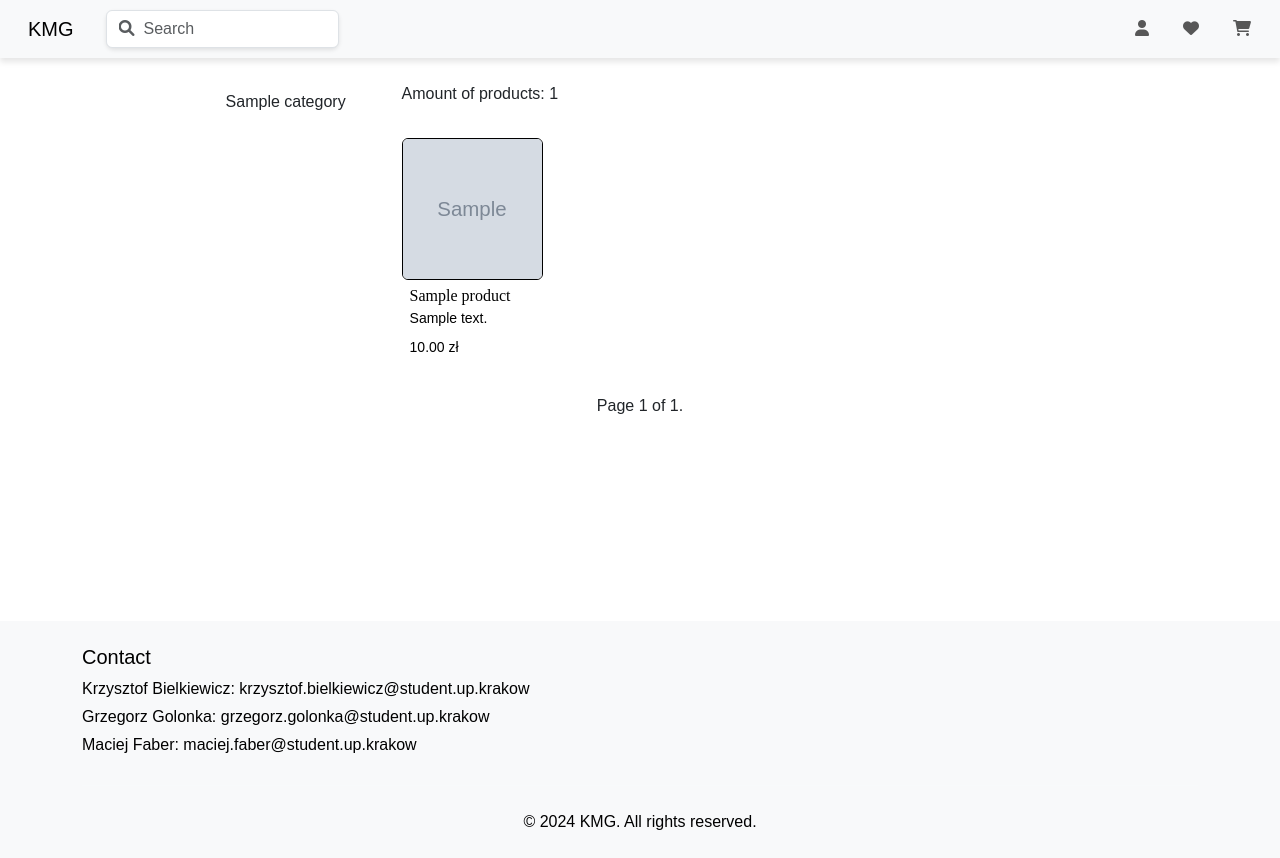
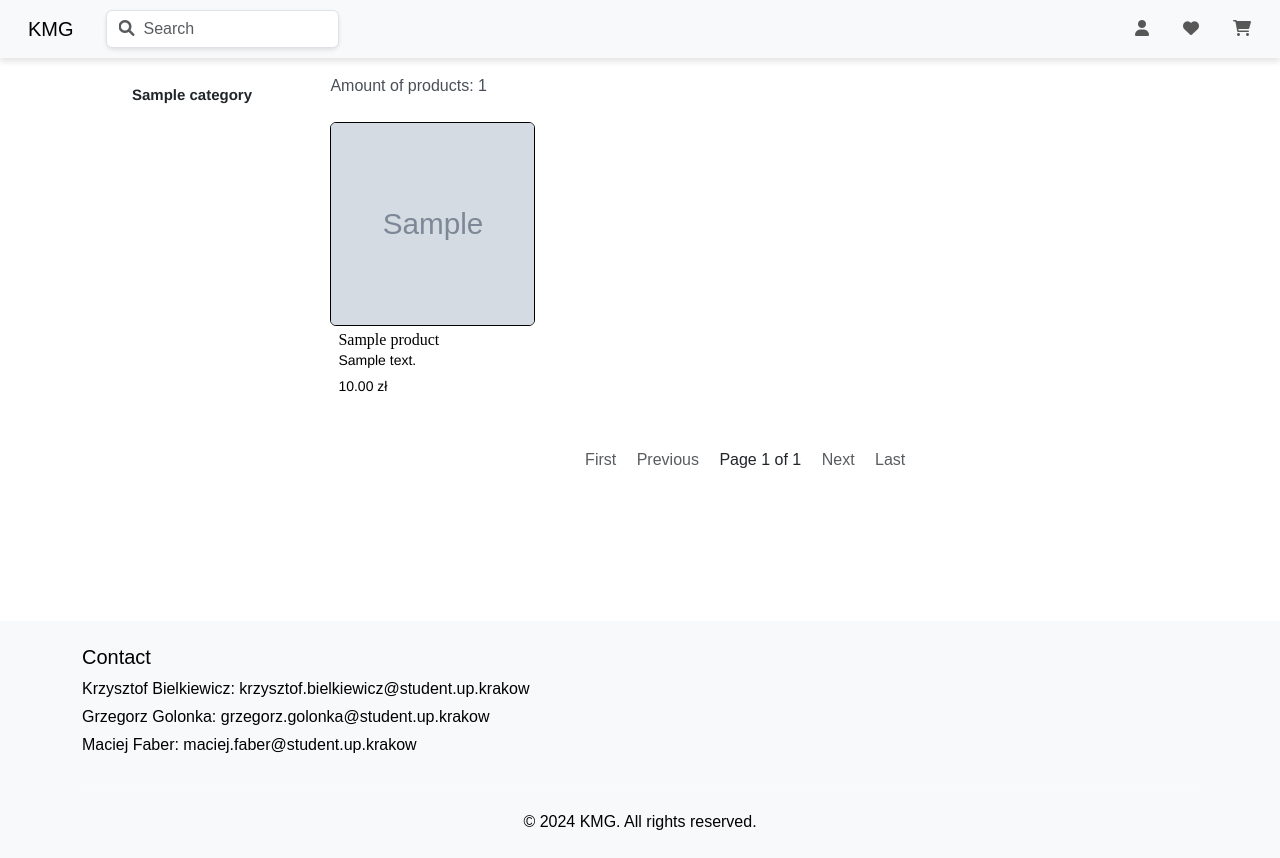
Before and after one commit to kr1s6/EngineerProject, a Django app: page / in a window 1280 px wide. Run offline with Django 5.2, Linux system fonts and the light colour scheme; tables that the repository leaves empty hold one stand-in row (values such as "Sample post"); grey boxes marked "Sample" are stand-in pictures; lists and menus that the app fills with data are empty.

Commit message:
updated style

```diff
--- a/webStore/static/css/style.css
+++ b/webStore/static/css/style.css
@@ -1,12 +1,13 @@
 html, body {
-    font-family: Arial, sans-serif;
+    font-family: Arial, FontAwesome, sans-serif;
     background-color: white;
     height: 100%;
     margin: 0;
 }
 
-.body {
-    max-width: calc(100vw - 20%);
+.body-content {
+    max-width: calc(100vw - 15%);
+    flex: 1;
 }
 
 .navbar {
@@ -51,8 +52,14 @@ form {
     }
 }
 
-@media screen and (min-width: 1100px) {
-    .categories {
+@media screen and (max-width: 1200px) {
+    .body-content{
+        max-width: max-content;
+    }
+}
+
+@media screen and (min-width: 900px) {
+    #categories {
         display: flex !important;
         flex-direction: column;
         width: 200px;
@@ -66,15 +73,18 @@ form {
 }
 
 .card-title {
-    font-family: "Times New Roman", serif;
+    font-family:"Times New Roman", serif;
     font-size: 16px;
-    font-weight: 400;
+    white-space: nowrap;
+    overflow: hidden;
 }
 
 .card-text {
-    font-family: "Arial", sans-serif;
+    font-family: "Helvetica", sans-serif;
     font-size: 14px;
-    font-weight: 400;
+    white-space: nowrap;
+    overflow: hidden;
+    text-overflow: ellipsis;
 }
 
 .image-container {
@@ -94,12 +104,27 @@ p {
     word-wrap: break-word;
 }
 
-.content {
-    flex: 1;
-}
-
 .wrapper {
     display: flex;
     flex-direction: column;
     height: 100%;
 }
+
+#categories{
+    font-family: "Helvetica", sans-serif;
+    font-weight: 600;
+    font-size: 15px;
+    line-height: 1.7;
+    flex-basis: 20%;
+}
+
+a{
+    text-decoration: none;
+    color: inherit;
+}
+
+#categories a:hover{
+    text-decoration: underline !important;
+    text-decoration-thickness: 1.5px !important;
+    text-underline-offset: 3px !important;
+}
--- a/webStore/templates/base.html
+++ b/webStore/templates/base.html
@@ -15,7 +15,7 @@
 
 {% include 'header.html' %}
 <div class="wrapper">
-    <div class="my-4 mx-auto body content">
+    <div class="my-3 mx-auto body-content">
         <div class="d-flex flex-wrap">
             {% block content %}
                 <!-- Treść konkretnej strony -->
--- a/webStore/templates/header.html
+++ b/webStore/templates/header.html
@@ -3,10 +3,10 @@
         <a class="navbar-brand px-3" href="{% url 'home' %}">KMG</a>
 
         <!-- Search bar -->
-        <form role="search" class="searchBar" id="searchBar">
+        <form role="search" class="searchBar">
             <div class="input-group">
                 <input class="form-control search-input" type="search" placeholder="&#xF002;  Search"
-                       aria-label="Search" style="font-family:Arial, FontAwesome,serif"/>
+                       aria-label="Search"/>
             </div>
         </form>
 
@@ -16,10 +16,10 @@
                 {% if user.is_superuser %}
                     <!-- Super user profile button -->
                     <th class="nav-item dropdown">
-                        <a class="nav-link mx-2" id="profileDropdown" role="button" data-bs-toggle="dropdown"
+                        <a class="nav-link mx-2" id="superUserDropdown" role="button" data-bs-toggle="dropdown"
                            aria-expanded="false" title="SuperUser"><i class="fas fa-user"></i></a>
                         <ul class="dropdown-menu dropdown-menu-end" id="profile-dropdown"
-                            aria-labelledby="profileDropdown">
+                            aria-labelledby="superUserDropdown">
                             <li>
                                 <a class="dropdown-item text-center" href="{% url 'add_category' %}">Categories</a>
                             </li>
@@ -85,8 +85,7 @@
     <!-- Search bar max-width: 458px -->
     <form role="search" class="searchBar mx-auto d-none" id="searchBarMax458">
         <div class="input-group">
-            <input class="form-control search-input" type="search" placeholder="&#xF002; Search" aria-label="Search"
-                   style="font-family:Arial, FontAwesome,serif"/>
+            <input class="form-control search-input" type="search" placeholder="&#xF002; Search" aria-label="Search"/>
         </div>
     </form>
 </nav>
--- a/webStore/templates/index.html
+++ b/webStore/templates/index.html
@@ -4,14 +4,14 @@
 
 {% block content %}
     <div class="row">
-        <div class="d-none flex-wrap categories col-3">
+        <div class="d-none flex-wrap col-3" id="categories">
             <div class="mt-2 px-1">
                 <aside>
                     <ul>
                         {% csrf_token %}
                         {% for category in categories %}
                             <li class="list-unstyled">
-                             <a href="#" class="text-decoration-none text-reset d-flex">{{ category.name }}</a>
+                                <a href="#">{{ category.name }}</a>
                             </li>
                         {% endfor %}
                     </ul>
@@ -20,22 +20,22 @@
         </div>
         <div class="d-flex flex-wrap justify-content-center col">
             <div class="px-2 row">
-                <div>
-                    <div class="d-flex flex-wrap">
-                        <div class="mb-3 px-1">
-                            <span>Amount of products: {{ object_list.count }}</span>
+                <div id="productsAmount">
+                    <div>
+                        <div class="mb-2 px-1">
+                            <span class="text-dark-emphasis">Amount of products: {{ object_list.count }}</span>
                         </div>
                     </div>
                 </div>
-                <div class="d-flex flex-wrap">
+                <div class="d-flex flex-wrap" id="productsList" style="line-height: 1.3;">
                     {% csrf_token %}
                     {% for product in object_list %}
                         <div class="pt-3 pb-2 px-1 product-div">
-                            <a href="#" class="text-decoration-none" id="product-container">
-                                <div class=" mb-4">
+                            <a href="#">
+                                <div class="mb-4">
                                     <div class="image-container rounded border border-black">
                                         <img src="{{ product.image.url }}" class="card-img-top" alt="{{ product.name }}"
-                                             loading="lazy" id="product-image">
+                                             loading="lazy">
                                     </div>
                                     <div class="card-body p-1 ps-2">
                                         <p class="card-title">{{ product.name }}</p>
@@ -47,25 +47,8 @@
                         </div>
                     {% endfor %}
                 </div>
+                {% include 'pagination.html' %}
             </div>
         </div>
     </div>
-
-    <div class="pagination w-100 d-flex justify-content-center">
-        <span class="step-links">
-            {% if page_obj.has_previous %}
-                <a href="?page=1">&laquo; first</a>
-                <a href="?page={{ page_obj.previous_page_number }}">previous</a>
-            {% endif %}
-
-            <span class="current">
-                Page {{ page_obj.number }} of {{ page_obj.paginator.num_pages }}.
-            </span>
-
-            {% if page_obj.has_next %}
-                <a href="?page={{ page_obj.next_page_number }}">next</a>
-                <a href="?page={{ page_obj.paginator.num_pages }}">last &raquo;</a>
-            {% endif %}
-        </span>
-    </div>
 {% endblock %}
--- /dev/null
+++ b/webStore/templates/pagination.html
@@ -0,0 +1,34 @@
+<div class="pagination w-100 d-flex justify-content-center my-3">
+    <nav>
+        {% if page_obj.has_previous %}
+            <a href="?page=1" class="px-2">First</a>
+            <a href="?page={{ page_obj.previous_page_number }}" class="px-2">Previous</a>
+        {% else %}
+            <span class="px-2 text-muted">First</span>
+            <span class="px-2 text-muted">Previous</span>
+        {% endif %}
+
+        <span class="px-2">
+            Page {{ page_obj.number }} of {{ page_obj.paginator.num_pages }}
+        </span>
+
+        {% if page_obj.has_next %}
+            <a href="?page={{ page_obj.next_page_number }}" class="px-2">Next</a>
+            <a href="?page={{ page_obj.paginator.num_pages }}" class="px-2">Last</a>
+        {% else %}
+            <span class="px-2 text-muted">Next</span>
+            <span class="px-2 text-muted">Last</span>
+        {% endif %}
+    </nav>
+</div>
+
+<style>
+    .pagination a:hover {
+        text-decoration: underline;
+        color: #000;
+    }
+
+    .pagination span {
+        cursor: default;
+    }
+</style>
```
